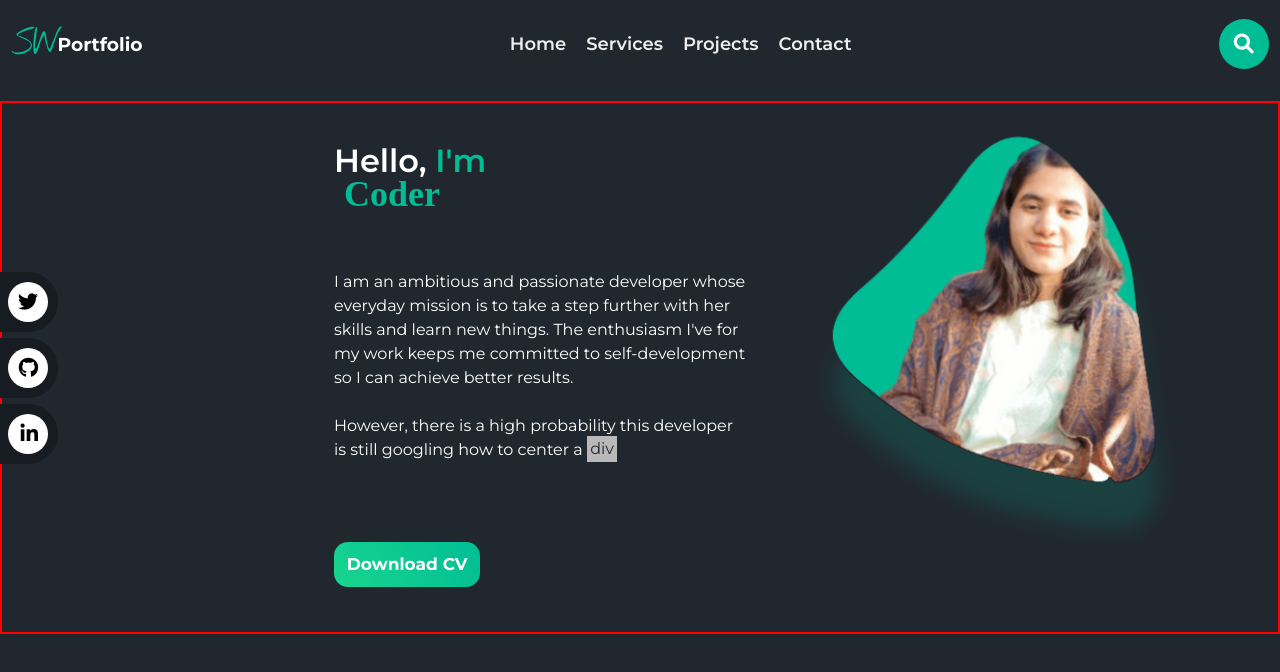
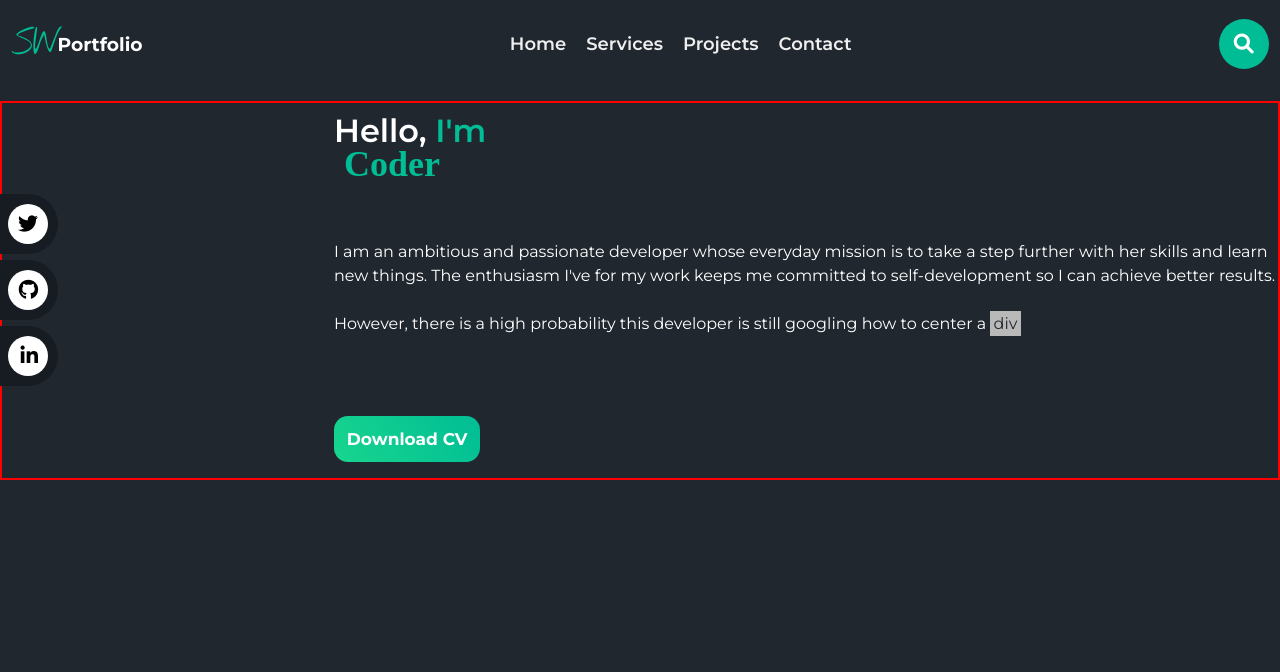
Before and after one commit to sidramwaseem/Portfolio, a React (Create React App) app: page / in a window 1280 px wide. Shown: the top 672 px of the page. Built offline with nearby package versions, Linux system fonts and the light colour scheme.

Commit message:
update home

```diff
--- a/src/components/Home/Home.css
+++ b/src/components/Home/Home.css
@@ -1,4 +1,4 @@
-*{
+* {
   font-family: "Montserrat", sans-serif;
 }
 .logo-name {
@@ -315,37 +315,37 @@
   }
 }
 
-.cyan{
+.cyan {
   color: rgb(0, 189, 149);
 }
 
-.name{
+.name {
   font-size: 32px;
   color: #fff;
   font-weight: 600;
 }
 
-.personal-info{
+.personal-info {
   color: #fff;
 }
-.personal-info p{
+.personal-info p {
   line-height: 1.5rem;
 }
-.para{
+.para {
   margin-top: 2rem;
 }
 
-code{
+code {
   background-color: #b9b9b9;
   padding: 0.2rem;
-  color: #21272F ;
+  color: #21272f;
 }
 
-.margin{
+.margin {
   margin-top: 1.5rem;
 }
 
-.btn{
+.btn {
   margin-top: 5rem;
   padding: 0.8rem;
   border-radius: 14px;
@@ -353,20 +353,10 @@ code{
   font-weight: 700;
   font-size: 17px;
   color: #fff;
-  background-image: linear-gradient(55deg, #18D58E , #00BD95 );
+  background-image: linear-gradient(55deg, #18d58e, #00bd95);
   cursor: pointer;
 }
 
-.btn:hover{
+.btn:hover {
   box-shadow: 0 4px 8px -2px #00ff9d;
 }
-
-figure{
-  width: 150rem;
-  margin-top: 12px;
-}
-
-figure img{
-  width: 100%;
-  background: none;
-}
--- a/src/components/Home/Home.jsx
+++ b/src/components/Home/Home.jsx
@@ -1,6 +1,6 @@
 import React from "react";
 import "./Home.css";
-import profileImg from '../../assets/profile-img.svg';
+// import profileImg from "../../assets/profile-img.svg";
 
 function Home() {
   return (
@@ -87,10 +87,10 @@ function Home() {
           </blockquote>
           <div className="para">
             <p>
-            I am an ambitious and passionate developer whose everyday mission is
-            to take a step further with her skills and learn new things. The
-            enthusiasm I've for my work keeps me committed to self-development
-            so I can achieve better results.{" "}
+              I am an ambitious and passionate developer whose everyday mission
+              is to take a step further with her skills and learn new things.
+              The enthusiasm I've for my work keeps me committed to
+              self-development so I can achieve better results.
             </p>
 
             <p className="margin">
@@ -100,9 +100,7 @@ function Home() {
           </div>
           <button className="btn">Download CV</button>
         </article>
-        <figure>
-        <img src={profileImg} alt="profileImg"/>
-        </figure>
+       <figure></figure>
       </section>
     </header>
   );
```
Lines whose indentation alone changed are shown as unchanged.
